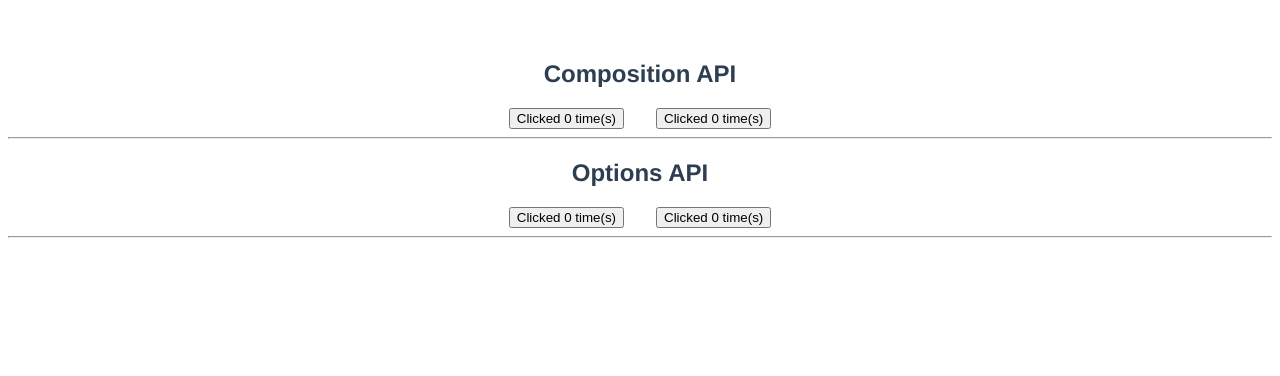
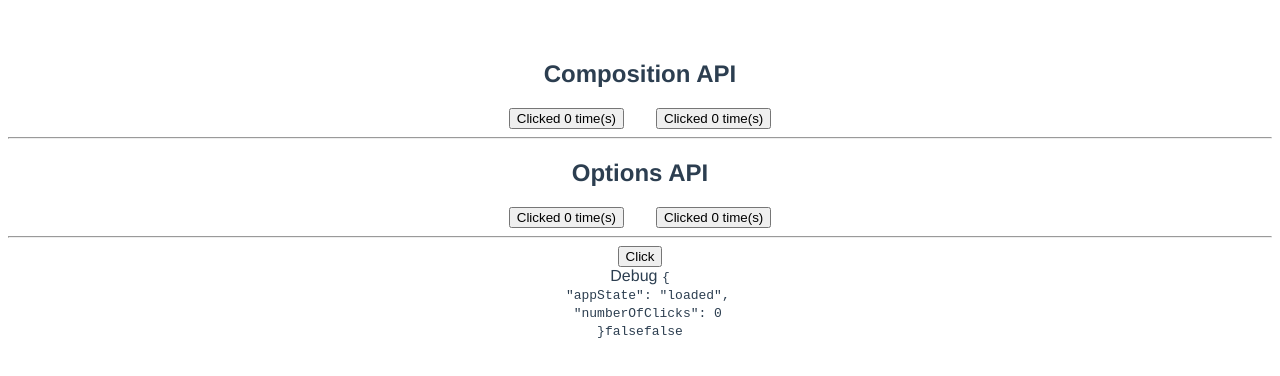
Before and after one commit to maurer2/vue3-testing-question, a Vue app: page / in a window 1280 px wide. Shown: the top 376 px of the page. Built offline with nearby package versions, Linux system fonts and the light colour scheme.

Commit message:
Fixed action and added keyed store example to app

```diff
--- a/src/App.vue
+++ b/src/App.vue
@@ -3,12 +3,14 @@
   <hr>
   <ComponentOptionsAPI />
   <hr>
+  <ComponentUseStoreDefaultKeyed />
 </template>
 
 <script lang="ts">
 import { defineComponent, computed } from 'vue';
 import ComponentCompositionAPI from './components/component-composition-api.vue';
 import ComponentOptionsAPI from './components/component-options-api.vue';
+import ComponentUseStoreDefaultKeyed from './components/component-with-default-usestore-function-keyed.vue';
 
 // eslint-disable-next-line import/extensions
 import { useStore } from './store/index';
@@ -20,12 +22,13 @@ export default defineComponent({
   components: {
     ComponentCompositionAPI,
     ComponentOptionsAPI,
+    ComponentUseStoreDefaultKeyed,
   },
   setup() {
     const store = useStore();
 
     function handleClick(): void {
-      store.dispatch(actionNames.updateNumberOfClicks);
+      store.dispatch(actionNames.UPDATE_NUMBER_OF_CLICKS);
     }
 
     return {
```
